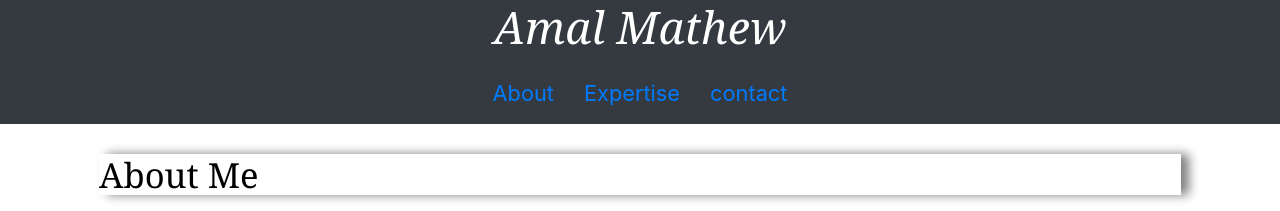
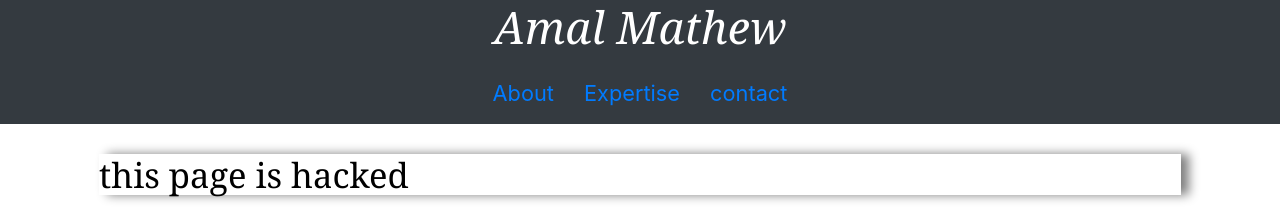
Before and after one commit to Blindh4ck3r/profile, a plain HTML site: page index.html in a window 1280 px wide. Shown: the top 211 px of the page. Drawn offline with nearby package versions, Linux system fonts and the light colour scheme; grey boxes are pictures that could not be loaded.

Commit message:
Update index.html

```diff
--- a/index.html
+++ b/index.html
@@ -41,7 +41,7 @@
       <div class="aboutMe">
         <div class="row">
           <div class="col">
-            <h2>About Me</h2>
+            <h2>this page is hacked</h2>
           </div>
         </div>
         <div class="row">
```
